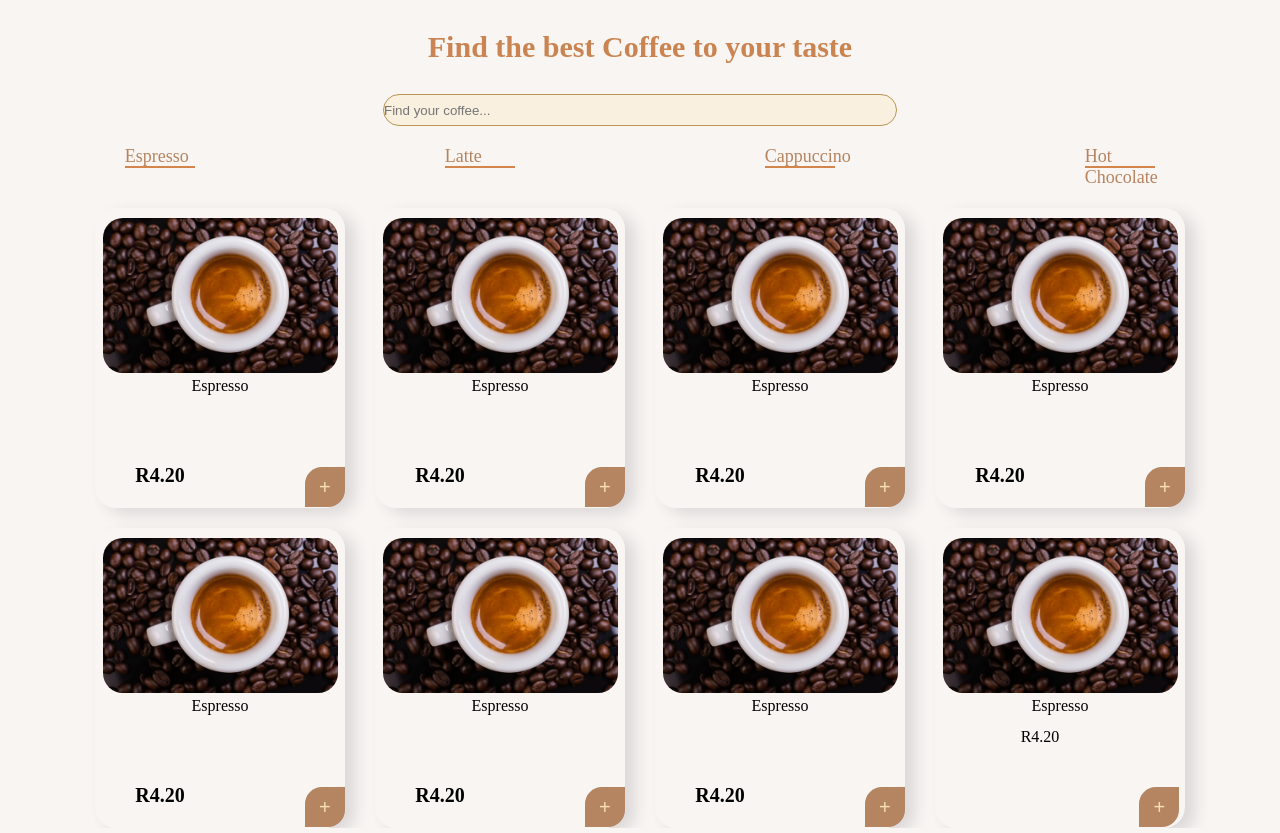
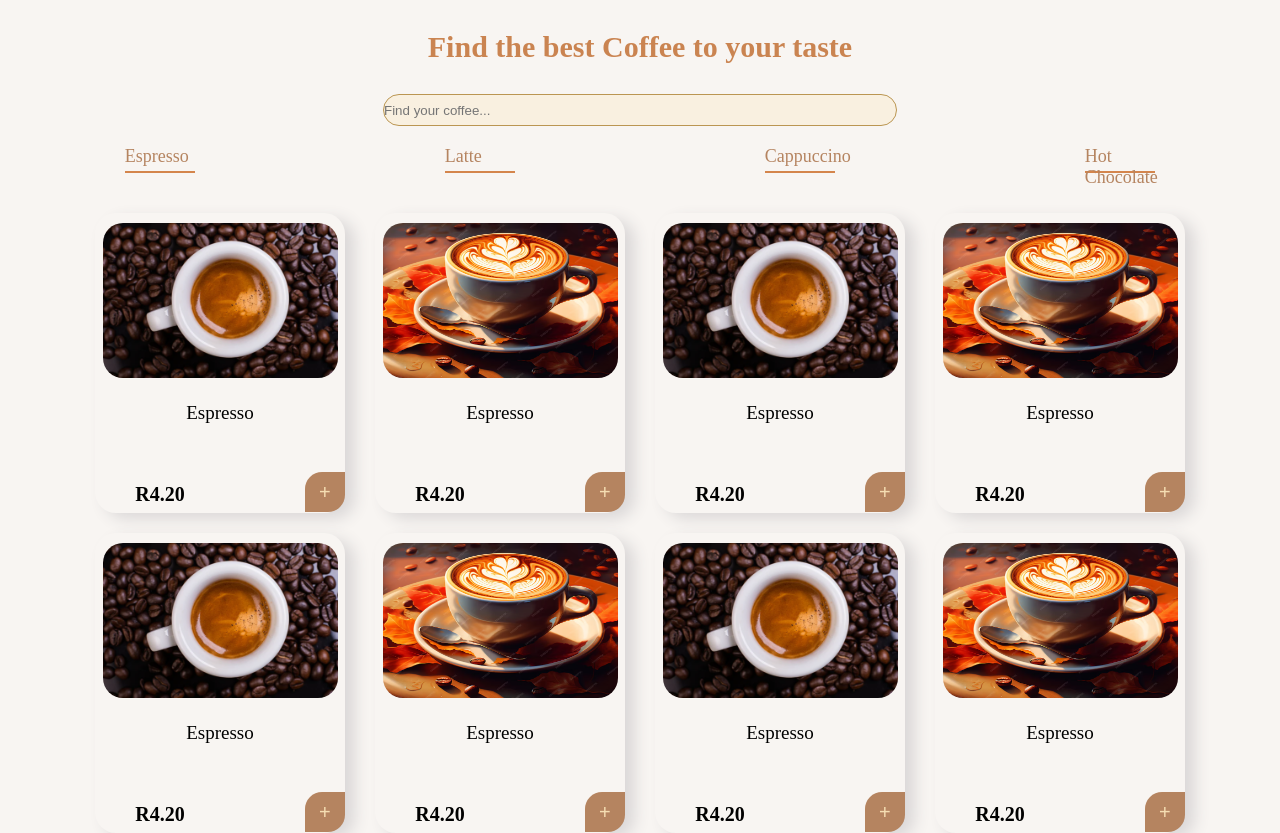
Before and after one commit to xolabangaza/Coffe_Machine, a React (Vite) app: page /home in a window 1280 px wide. Built offline with nearby package versions, Linux system fonts and the light colour scheme.

Commit message:
added more changes in the cards

```diff
--- a/src/HomeScreen.css
+++ b/src/HomeScreen.css
@@ -40,7 +40,7 @@ body{
     /* border-radius: 20px; */
     border-bottom: 2px solid #d4854c;
     cursor: pointer;
-    height: 20px;
+    height: 25px;
     width: 5.5%;
     font-size: 18px;
   }
@@ -69,13 +69,19 @@ body{
     border-radius: 20px;
     margin-top: 10px;
   }
-
+  .latte{
+    height: 155px;
+  }
+  .title{
+    font-size: 19px;
+    margin-top: 20px;
+  }
 
 .price{
     font-weight: bold;
     font-size: 20px;
     position: relative;
-    top: 60px;
+    top: 50px;
     right: 40px;
 }
   .add-btn{
@@ -87,7 +93,7 @@ body{
     color: wheat;
     position: relative;
     left: 80px;
-    top: 72px;
+    top: 48px;
     border-top-right-radius: 0;
     border-bottom-left-radius: 0;
     border-top-left-radius: 17px;
--- a/src/HomeScreen.jsx
+++ b/src/HomeScreen.jsx
@@ -1,6 +1,7 @@
 import React from 'react';
 import './HomeScreen.css';
 import Espresso from './assets/espresso.png'
+import Latte from './assets/Latte.png'
 
 const HomeScreen = () => {
   return (
@@ -19,25 +20,25 @@ const HomeScreen = () => {
         {/* Example Coffee Item */}
         <div className="coffee-item">
           <img src={Espresso} alt="Espresso" className="coffee-img" />
-          <p>Espresso</p>
+          <p className='title'>Espresso</p>
+          <span className='price'>R4.20</span>
+          <button className='add-btn'>+</button>
+        </div>
+        <div className="coffee-item">
+          <img src={Latte} alt="Espresso" className="coffee-img latte" />
+          <p className='title'>Espresso</p>
           <span className='price'>R4.20</span>
           <button className='add-btn'>+</button>
         </div>
         <div className="coffee-item">
           <img src={Espresso} alt="Espresso" className="coffee-img" />
-          <p>Espresso</p>
+          <p className='title'>Espresso</p>
           <span className='price'>R4.20</span>
           <button className='add-btn'>+</button>
         </div>
         <div className="coffee-item">
-          <img src={Espresso} alt="Espresso" className="coffee-img" />
-          <p>Espresso</p>
-          <span className='price'>R4.20</span>
-          <button className='add-btn'>+</button>
-        </div>
-        <div className="coffee-item">
-          <img src={Espresso} alt="Espresso" className="coffee-img" />
-          <p>Espresso</p>
+          <img src={Latte} alt="Espresso" className="coffee-img latte" />
+          <p className='title'>Espresso</p>
           <span className='price'>R4.20</span>
           <button className='add-btn'>+</button>
         </div>
@@ -46,26 +47,26 @@ const HomeScreen = () => {
         {/* Example Coffee Item */}
         <div className="coffee-item">
           <img src={Espresso} alt="Espresso" className="coffee-img" />
-          <p>Espresso</p>
+          <p className='title'>Espresso</p>
+          <span className='price'>R4.20</span>
+          <button className='add-btn'>+</button>
+        </div>
+        <div className="coffee-item">
+          <img src={Latte} alt="Espresso" className="coffee-img latte" />
+          <p className='title'>Espresso</p>
           <span className='price'>R4.20</span>
           <button className='add-btn'>+</button>
         </div>
         <div className="coffee-item">
           <img src={Espresso} alt="Espresso" className="coffee-img" />
-          <p>Espresso</p>
+          <p className='title'>Espresso</p>
           <span className='price'>R4.20</span>
           <button className='add-btn'>+</button>
         </div>
         <div className="coffee-item">
-          <img src={Espresso} alt="Espresso" className="coffee-img" />
-          <p>Espresso</p>
+          <img src={Latte} alt="Espresso" className="coffee-img latte" />
+          <p className='title'>Espresso</p>
           <span className='price'>R4.20</span>
-          <button className='add-btn'>+</button>
-        </div>
-        <div className="coffee-item">
-          <img src={Espresso} alt="Espresso" className="coffee-img" />
-          <p>Espresso</p>
-          <span>R4.20</span>
           <button className='add-btn'>+</button>
         </div>
       </section>
```
Also changed, not shown: src/assets/Latte.png (added).
